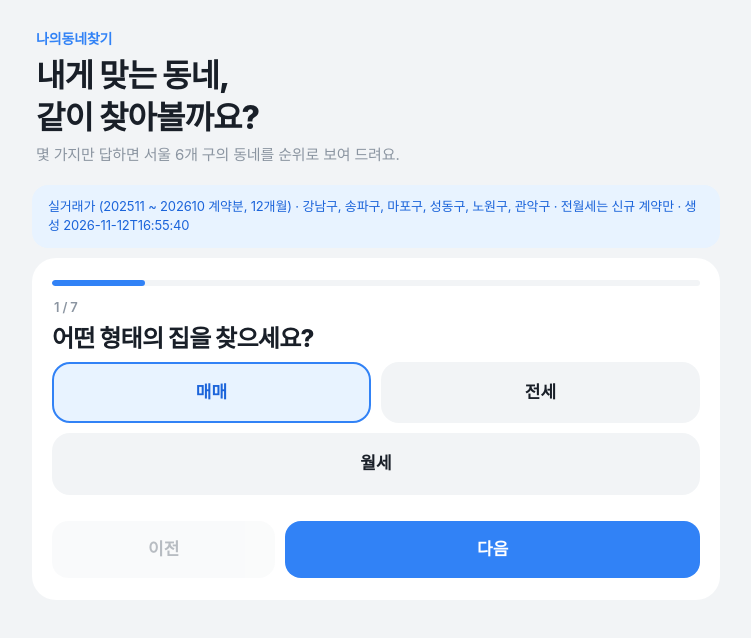
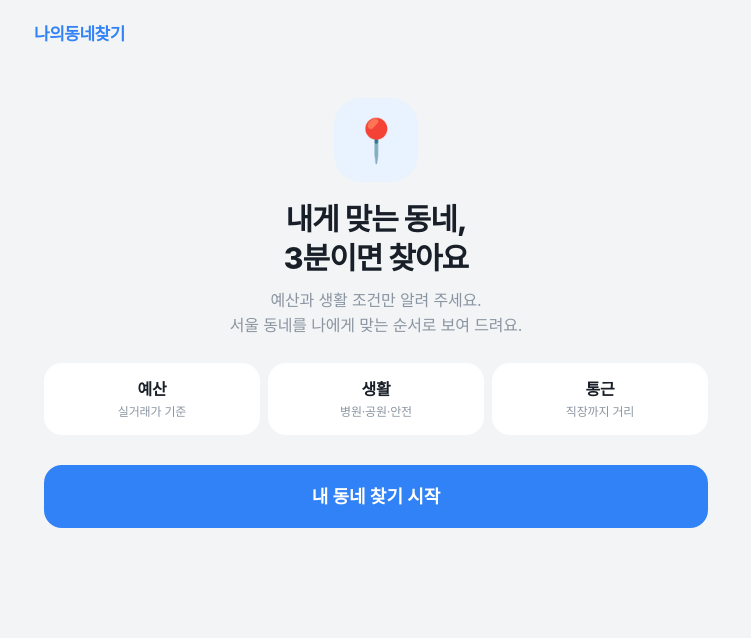
Before and after one commit to GeonKim-a11y/my-dongne, a plain HTML site: page web/index.html in a window 1280 px wide. Shown: the whole page, without its empty margins (264-1015 px from the left). Drawn offline with nearby package versions, Linux system fonts and the light colour scheme.

Commit message:
앱 시작 화면 추가, 안내 문구 정리, 결과 화면 간소화
Co-Authored-By: Claude Sonnet 5.5 <noreply@anthropic.com>
Claude-Session: https://claude.ai/code/session_01PP69cbmPX84uYsUs3848pz

```diff
--- a/web/index.html
+++ b/web/index.html
@@ -107,28 +107,51 @@ h2.q{font-size:24px;line-height:1.35;font-weight:800;margin:6px 0 6px;letter-spa
 .results{display:flex;flex-direction:column;gap:6px;margin-bottom:8px}
 .hit{border:0;background:var(--bg);color:var(--ink);border-radius:14px;padding:12px 14px;font:inherit;text-align:left;cursor:pointer;display:flex;flex-direction:column}
 .hit small{color:var(--mute);font-size:13px}
+.appbar{display:flex;justify-content:space-between;align-items:center;margin:2px 2px 14px}
+.logo{font-size:17px;font-weight:800;color:var(--blue);letter-spacing:-.03em}
+.redo-sm{border:0;background:var(--blue-bg);color:var(--blue-d);border-radius:999px;padding:8px 14px;font:inherit;font-size:13.5px;font-weight:700;cursor:pointer}
+.redo-sm[hidden],.hero[hidden],.banner[hidden]{display:none}
+.hero{text-align:center;padding:36px 12px 20px}
+.hero .pin{width:84px;height:84px;margin:0 auto 18px;border-radius:28px;background:var(--blue-bg);display:flex;align-items:center;justify-content:center;font-size:42px}
+.hero h1{font-size:30px;margin:0 0 10px}
+.hero .sub{margin:0 0 24px;font-size:16px;line-height:1.6}
+.points{list-style:none;display:flex;gap:8px;padding:0;margin:0 0 30px}
+.points li{flex:1;background:var(--card);border-radius:18px;padding:14px 6px;display:flex;flex-direction:column;gap:2px}
+.points b{font-size:16px}.points span{font-size:12px;color:var(--mute)}
+.btn.big{width:100%;flex:none;padding:18px;font-size:18px;border-radius:18px}
+details.info{border:0;background:var(--card);border-radius:20px;padding:4px 18px;margin-top:4px}
+details.info summary{font-size:14px;color:var(--mute);font-weight:600}
 @media (min-width:700px){.wrap{max-width:720px}h1{font-size:32px}}
 </style>
 </head>
 <body>
 <div class="wrap">
-  <div class="brand">나의동네찾기</div>
-  <h1>내게 맞는 동네,<br>같이 찾아볼까요?</h1>
-  <p class="sub">몇 가지만 답하면 서울 6개 구의 동네를 순위로 보여 드려요.</p>
-  <div id="banner" class="banner">데이터 불러오는 중…</div>
+  <header class="appbar"><span class="logo">나의동네찾기</span><button class="redo-sm" id="redoTop" type="button" hidden>다시 찾기</button></header>
+  <div id="banner" class="banner" hidden></div>
 
-  <section class="card" id="wizard"></section>
+  <section id="welcome" class="hero">
+    <div class="pin">📍</div>
+    <h1>내게 맞는 동네,<br>3분이면 찾아요</h1>
+    <p class="sub">예산과 생활 조건만 알려 주세요.<br>서울 동네를 나에게 맞는 순서로 보여 드려요.</p>
+    <ul class="points">
+      <li><b>예산</b><span>실거래가 기준</span></li>
+      <li><b>생활</b><span>병원·공원·안전</span></li>
+      <li><b>통근</b><span>직장까지 거리</span></li>
+    </ul>
+    <button class="btn big" id="start" type="button">내 동네 찾기 시작</button>
+  </section>
+
+  <section class="card" id="wizard" hidden></section>
 
   <div id="results" hidden>
-  <button class="redo" id="redo" type="button">질문 다시 하기</button>
   <div class="card" id="sumCard">
     <p class="sum" id="sum"></p>
     <p class="sumSub" id="sumSub"></p>
     <div class="profile" id="profile"></div>
     <div id="list"></div>
     <button class="more" id="more" hidden></button>
-    <p class="note" id="note"></p>
   </div>
+  <details class="info"><summary>점수는 어떻게 계산했나요?</summary><p class="note" id="note"></p><p class="note" id="dataInfo"></p></details>
 
   <div class="card">
     <h2>어떤 집을 찾으세요?</h2>
@@ -195,7 +218,7 @@ h2.q{font-size:24px;line-height:1.35;font-weight:800;margin:6px 0 6px;letter-spa
       <span><i class="sw" style="background:#cfd4dc"></i>예산 초과</span>
       <span><i class="sw" style="background:#eceef2;border:1px solid #cfd4dc"></i>데이터 없음</span></div>
     <p class="probe" id="probe"></p>
-    <p class="note">점선 경계는 가격을 근사로 연결한 동네예요. 가격은 법정동, 경계는 행정동 기준이라 한 법정동에 여러 행정동이 속하면 같은 값으로 칠해져요.</p>
+    <p class="note">점선 경계는 가격을 근사로 연결한 동네예요. 지도를 눌러 주변을 분석해 보세요.</p>
   </div>
 
   </div>
--- a/web/js/app.js
+++ b/web/js/app.js
@@ -252,7 +252,7 @@ function render() {
   showCctv(CCTV && CCTV.points, sel.cctvCats, sel.showCctv);
   showWork(sel.work);
 
-  $("sum").textContent = ok.length ? `나에게 맞는 동네 ${ok.length}곳을 순위로 정리했어요` : "조건에 맞는 동네가 없어요";
+  $("sum").textContent = ok.length ? "나에게 맞는 동네 순위" : "조건에 맞는 동네가 없어요";
   const prof = $("profile");
   prof.replaceChildren();
   const pchip = (t) => { const e = document.createElement("span"); e.className = "mini"; e.textContent = t; prof.appendChild(e); };
@@ -262,7 +262,7 @@ function render() {
   if (usePark) pchip(`공원 ${lvl(Math.max(wPA, wPC))}`);
   if (useSafe) pchip(`안전 ${lvl(wS)}`);
   if (useComm) pchip(`통근 ${lvl(wC)}`);
-  $("sumSub").textContent = `${MODE_LABEL[mode]} · ${DATA.bands[state.band]} · 거래 데이터가 있는 ${totalN}곳 중`;
+  $("sumSub").textContent = `${MODE_LABEL[mode]} · ${DATA.bands[state.band].replace(/\s*\(.*\)/, "")} · 조건에 맞는 ${ok.length}곳 / 전체 ${totalN}곳`;
 
   const list = $("list");
   list.replaceChildren();
@@ -275,7 +275,6 @@ function render() {
     if (r.ev.stat && r.ev.stat.low_sample) name.appendChild(el("span", "tag", "표본 부족"));
     mid.append(name, el("div", "sb", `${r.u.gu} · ${priceText(r)}`));
     const chips = el("div", "chips");
-    if (r.ev.score !== null) chips.appendChild(el("span", "mini", `예산 ${r.ev.score}`));
     if (useMed && r.m) chips.appendChild(el("span", "mini", `의료 ${r.m.score} · ${r.m.count}곳`));
     if (useSafe && r.sf) chips.appendChild(el("span", "mini", `안전 ${r.sf.score} · ${Math.round(r.sf.cams).toLocaleString()}대`));
     if (usePark && r.pk) chips.appendChild(el("span", "mini", `공원 면적 ${r.pk.scoreArea} · 개수 ${r.pk.scoreCnt} (${r.pk.count}곳)`));
@@ -554,7 +553,16 @@ function buildWizardSteps() {
   return steps;
 }
 
+function showWelcome() {
+  $("welcome").hidden = false;
+  $("wizard").hidden = true;
+  $("results").hidden = true;
+  $("redoTop").hidden = true;
+}
+
 function startWizard(at = 0) {
+  $("welcome").hidden = true;
+  $("redoTop").hidden = true;
   $("results").hidden = true;
   $("wizard").hidden = false;
   runWizard($("wizard"), buildWizardSteps(), finishWizard, at);
@@ -563,6 +571,7 @@ function startWizard(at = 0) {
 function finishWizard() {
   $("wizard").hidden = true;
   $("results").hidden = false;
+  $("redoTop").hidden = false;
   state.expanded = false;
   syncers.forEach((f) => f());
   buildTabs(); buildSliders(); buildBands();
@@ -572,15 +581,15 @@ function finishWizard() {
 }
 
 async function init() {
-  try { DATA = await loadData(); } catch (e) { $("banner").textContent = e.message; return; }
+  try { DATA = await loadData(); } catch (e) { $("banner").hidden = false; $("banner").textContent = e.message; return; }
   const b = $("banner");
   if (DATA.sample) {
-    b.textContent = "샘플 데이터입니다. 가격은 가상 값이며 실제 시세가 아닙니다. scripts/fetch_prices.py 로 실데이터를 만들면 자동으로 교체됩니다.";
+    b.hidden = false;
+    b.textContent = "샘플 데이터입니다. 가격은 가상 값이며 실제 시세가 아닙니다.";
   } else {
-    b.className = "banner real";
     const renewal = DATA.rent_new_only ? "전월세는 신규 계약만" : "전월세는 갱신 포함";
     const ms = DATA.months;
-    b.textContent = `실거래가 (${ms[ms.length - 1]} ~ ${ms[0]} 계약분, ${ms.length}개월) · ${DATA.gu.join(", ")} · ${renewal} · 생성 ${DATA.generated_at}`;
+    $("dataInfo").textContent = `데이터: 실거래가 ${ms[ms.length - 1]} ~ ${ms[0]} 계약분(${ms.length}개월) · ${DATA.gu.join(", ")} · ${renewal} · 갱신 ${DATA.generated_at.slice(0, 10)}`;
   }
   const mapOk = await initMap($("map"));
   FEATURES = mapOk ? getFeatures() : null;
@@ -608,10 +617,11 @@ async function init() {
   onProbe((lng, lat) => { if (HOSP || PARK || CCTV) { probe = { lng, lat }; renderProbe(); } });
   buildControls();
   buildTabs(); buildSliders(); buildBands();
-  $("redo").addEventListener("click", () => startWizard(0));
+  $("redoTop").addEventListener("click", () => startWizard(0));
+  $("start").addEventListener("click", () => startWizard(0));
   $("more").addEventListener("click", () => { state.expanded = !state.expanded; render(); });
   $("showOut").addEventListener("input", (e) => { state.showOut = e.target.checked; render(); });
   $("hideLow").addEventListener("input", (e) => { state.hideLow = e.target.checked; render(); });
-  startWizard(0);
+  showWelcome();
 }
 init();
```
